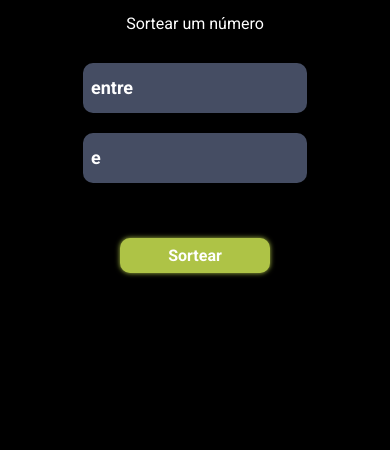
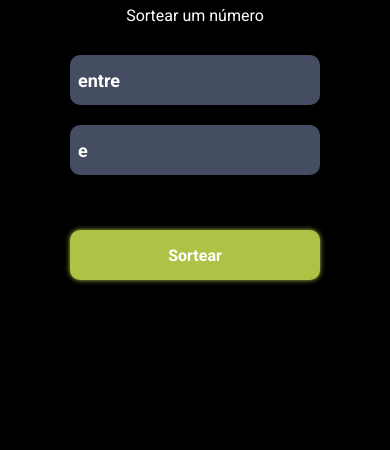
Before and after one commit to tiagofernandess/sorteador-aleatorio, a plain HTML site: page index.html in a window 390 px wide. Shown: the part 394-844 px from the top of the page. Drawn offline with Linux system fonts and the light colour scheme.

Commit message:
alteração na versao mobile

```diff
--- a/style.css
+++ b/style.css
@@ -72,12 +72,17 @@ button:active {
         display: flex;
         flex-direction: column;
         height: 50px;
-        width: 100%;
+        width: 250px;
     }
 
     img {
         width: 80%;
     }
 
+    button {
+        width: 250px;
+        height: 50px;
+    }
+
 
 }
```
